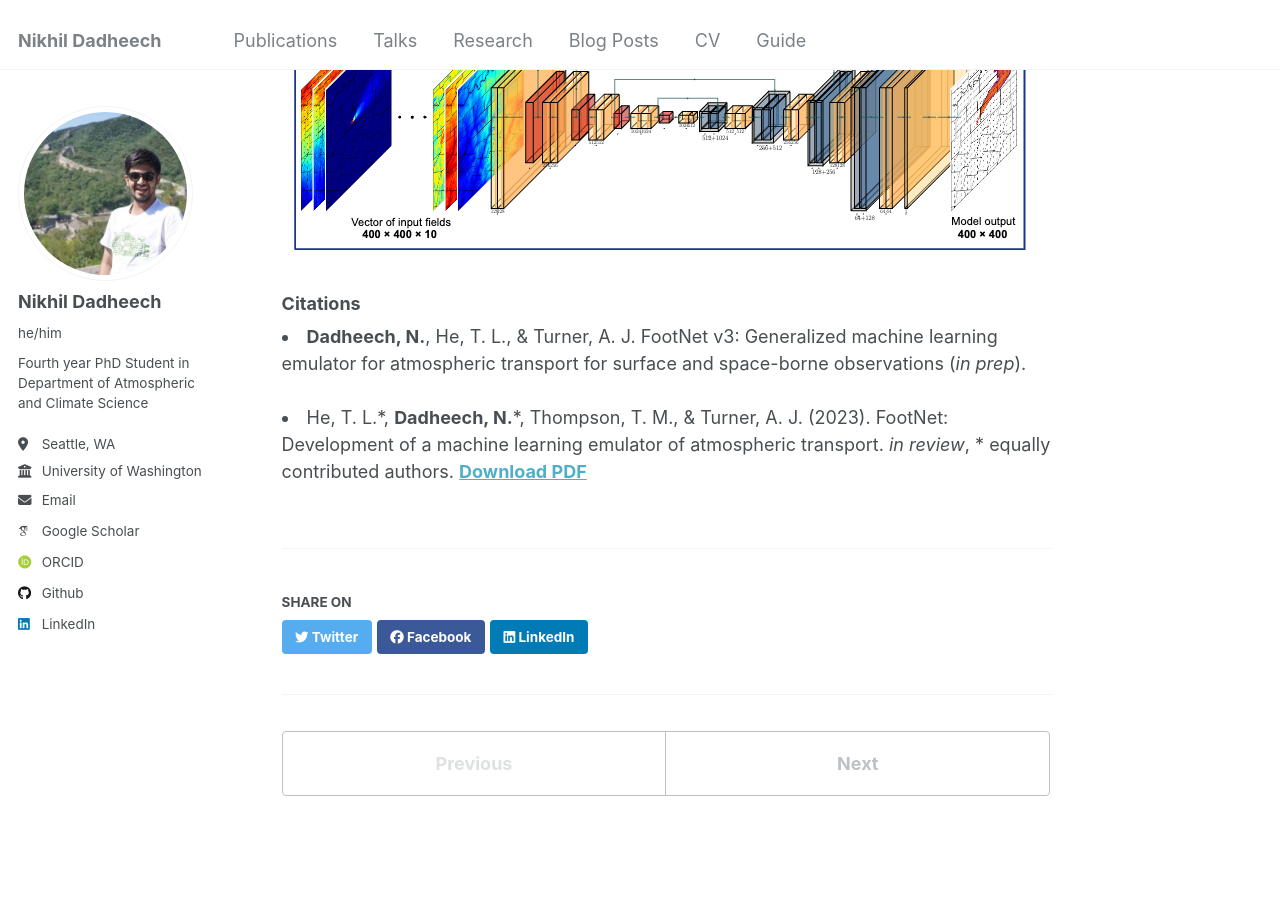
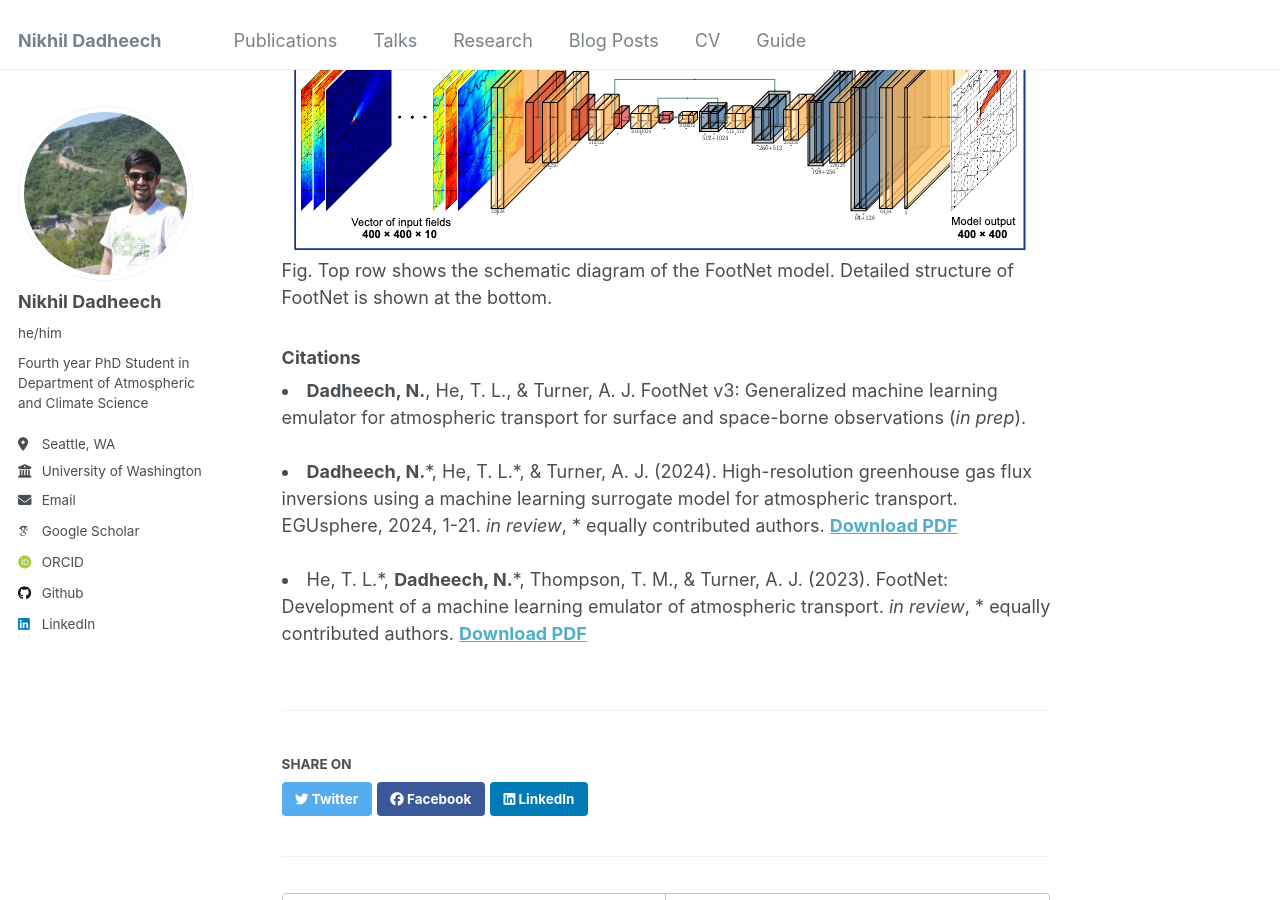
Before and after one commit to nd349/nd349.github.io, a Jekyll site: the page built from _portfolio/footnet.html, in a window 1280 px wide and 900 px high, scrolled down 749 px. Built offline with Jekyll 4.4.1, drawn with Linux system fonts in a browser that asks for light colours; some web fonts are replaced.

Commit message:
Research page

```diff
--- a/_portfolio/footnet.html
+++ b/_portfolio/footnet.html
@@ -8,6 +8,7 @@ Full physics atmospheric transport models (e.g. STILT, Flexpart etc.) are comput
 
 
 <br/><img src='/images/footnet_unet.png'><br>
+Fig. Top row shows the schematic diagram of the FootNet model. Detailed structure of FootNet is shown at the bottom.
 
 <section>
 <h3>Citations</h3>
@@ -17,6 +18,14 @@ Full physics atmospheric transport models (e.g. STILT, Flexpart etc.) are comput
 				<b> Download PDF </b>
 			</a><br> -->
 		</li>
+
+	<br><li class="bib-item">
+		<b>Dadheech, N.</b>*, He, T. L.*, & Turner, A. J. (2024). High-resolution greenhouse gas flux inversions using a machine learning surrogate model for atmospheric transport. EGUsphere, 2024, 1-21. <i>in review</i>, * equally contributed authors.
+		<a target="'_blank'" href="../files/dadheechEtAl2024.pdf">
+				<b> Download PDF </b>
+			</a><br>
+		</li>
+
 	<br><li class="bib-item">
 		He, T. L.*, <b>Dadheech, N.</b>*, Thompson, T. M., & Turner, A. J. (2023). FootNet: Development of a machine learning emulator of atmospheric transport. <i>in review</i>, * equally contributed authors.
 	<a target="'_blank'" href="../files/footnet_v4.pdf">
--- a/_portfolio/inversion.html
+++ b/_portfolio/inversion.html
@@ -1,5 +1,5 @@
 ---
-title: "Real-time CO$_2$ emission estimation using FootNet"
+title: "Real-time CO$_{2}$ emission estimation using FootNet"
 excerpt: "Short description of portfolio item number 2 <br/><img src='/images/inversion.png'>"
 collection: portfolio
 ---
```
